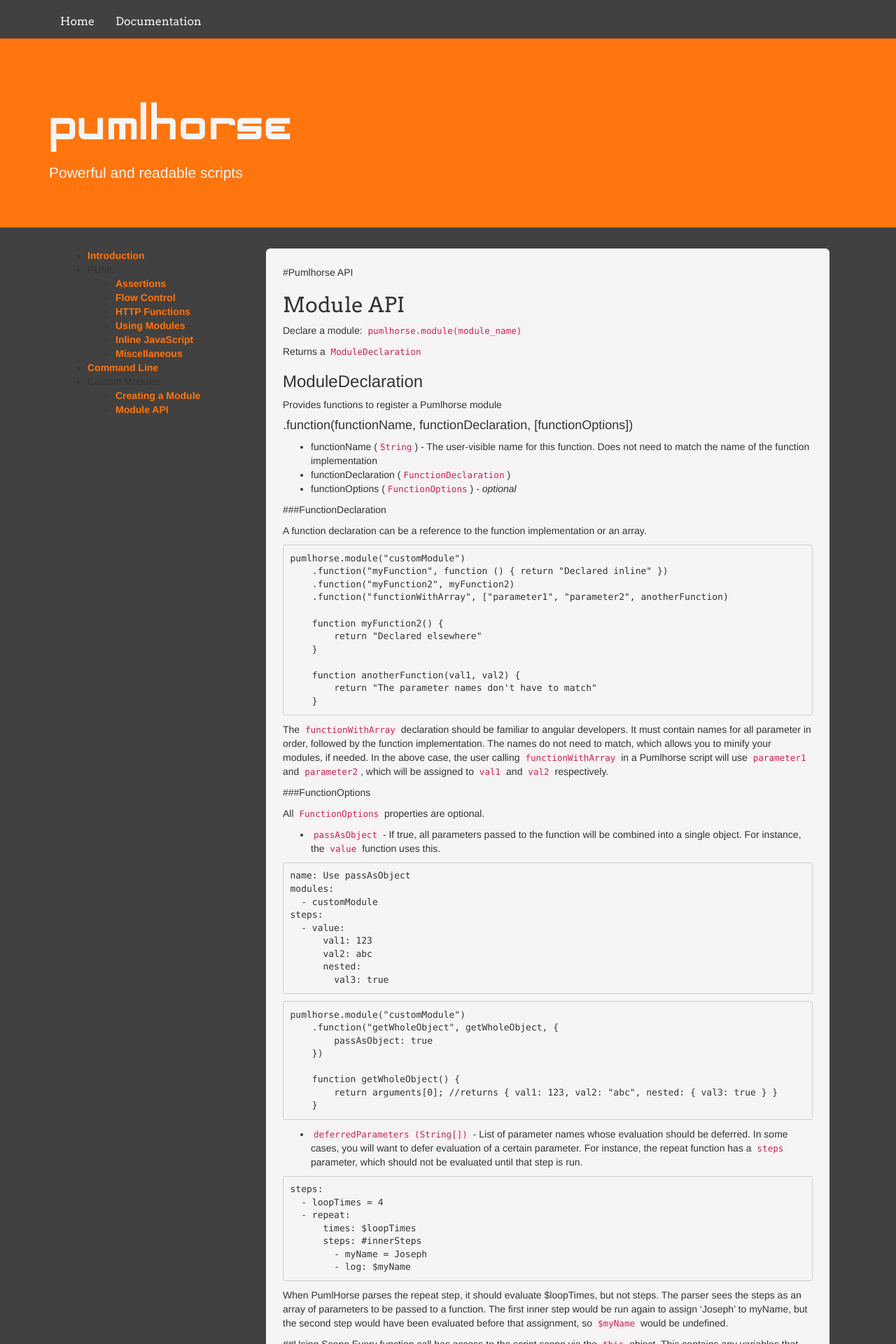
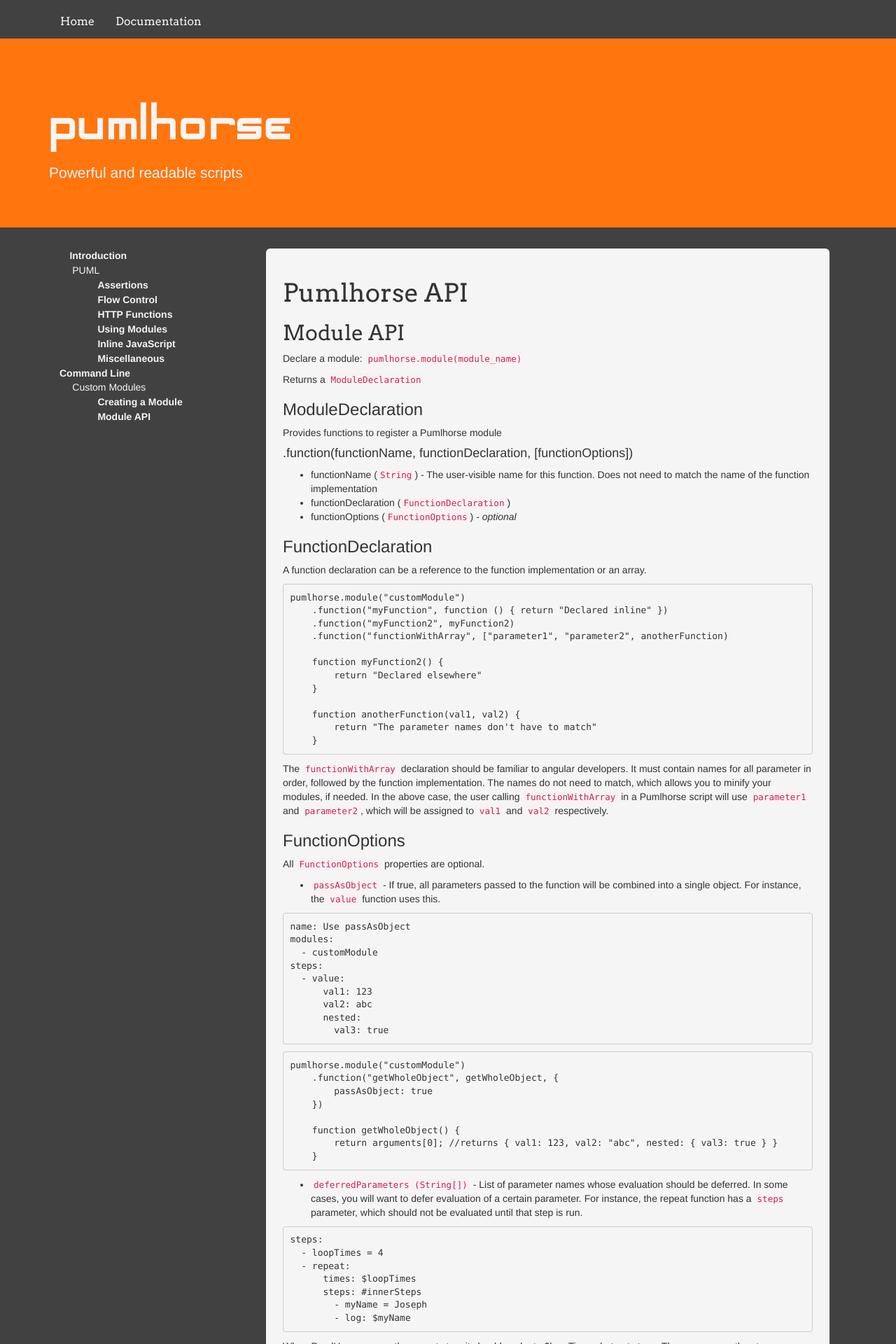
Before and after one commit to pumlhorse/pumlhorse.github.io, a Jekyll site: the page built from v1/modules/api.md, in a window 1280 px wide. Shown: the top 1920 px of the page at 70% size. Built offline with Jekyll 4.4.1, drawn with Linux system fonts in a browser that asks for light colours; nearby versions of some CDN libraries.

Commit message:
Formatting changes Increased size of fav.ico

````diff
--- a/css/site.css
+++ b/css/site.css
@@ -70,25 +70,25 @@
 	position: relative;
 }
 
-#sideNav,
-#sideNav a {
+.sideNav,
+.sideNav a {
 	color: #f5f5f5;
 }
 
-#sideNav > ul {
+.sideNav > ul {
 	padding-left: 0
 }
 
-#sideNav ul {
+.sideNav ul {
 	list-style: none;
 }
 
-#sideNav .folder:before {
+.sideNav .folder:before {
 	content: '\f07c\00a0';
 	font-family: FontAwesome;
 }
 
-#sideNav .page:before {
+.sideNav .page:before {
 	content: '\f15c\00a0';
 	font-family: FontAwesome;
 }
--- a/v1/modules/api.md
+++ b/v1/modules/api.md
@@ -2,7 +2,8 @@
 title: Pumlhorse Module API
 layout: reference
 ---
-#Pumlhorse API
+
+# Pumlhorse API
 
 {:toc}
 
@@ -23,7 +24,7 @@
 * functionDeclaration (`FunctionDeclaration`)
 * functionOptions (`FunctionOptions`) - _optional_
 
-###FunctionDeclaration
+### FunctionDeclaration
 
 A function declaration can be a reference to the function implementation or an array.
 
@@ -48,14 +49,14 @@
 will be assigned to `val1` and `val2` respectively.
 
 
-###FunctionOptions
+### FunctionOptions
 
 All `FunctionOptions` properties are optional.
 
 * `passAsObject` - If true, all parameters passed to the function will be combined into a single object. For instance, the `value` function
 uses this.
 
-```yaml
+```YAML
 name: Use passAsObject
 modules:
   - customModule
@@ -67,7 +68,7 @@
         val3: true
 ```
 
-```javascript
+```JavaScript
 pumlhorse.module("customModule")
     .function("getWholeObject", getWholeObject, {
         passAsObject: true
````
Also changed, not shown: v1/scripts/inlineJavaScript.md (+1 -0 lines), fav.ico.
